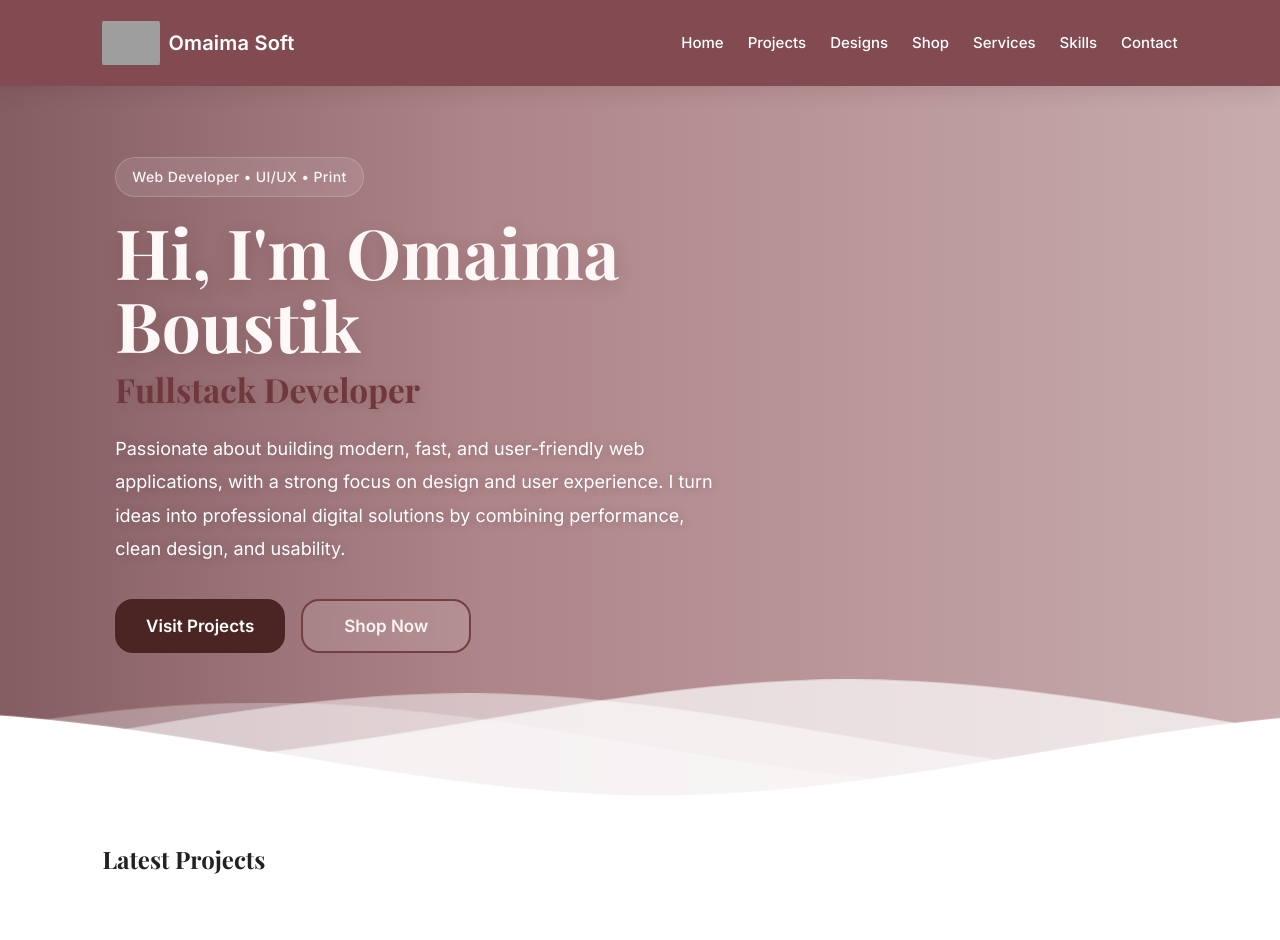
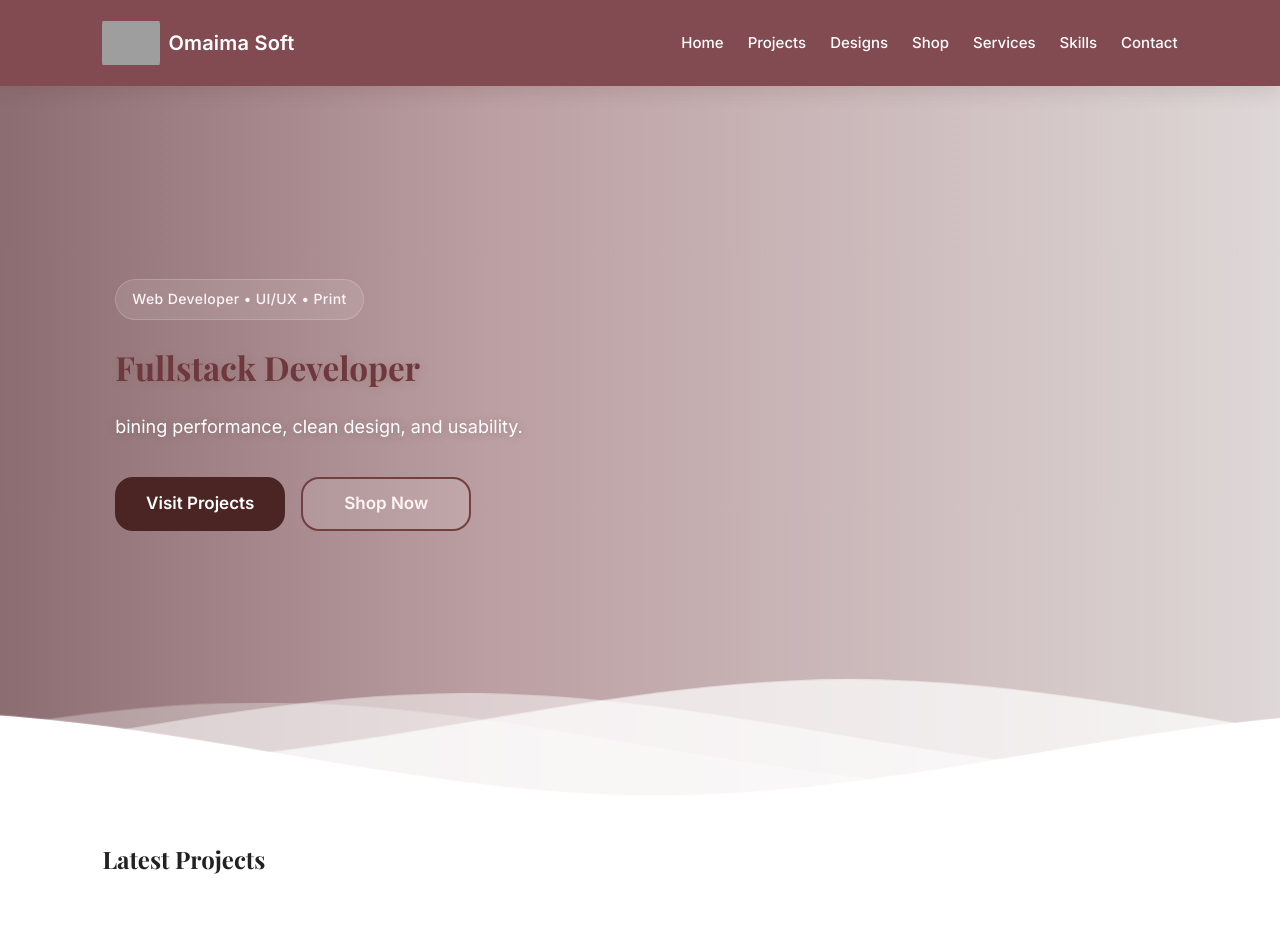
Before and after one commit to omaimasoft/my-portfolio, a Django app: page / in a window 1280 px wide. Shown: the top 940 px of the page. Run offline with Django 5.2, Linux system fonts and the light colour scheme; data that the repository does not hold is empty; grey boxes are pictures that could not be loaded.

Commit message:
Update project

```diff
--- a/projects/static/css/home.css
+++ b/projects/static/css/home.css
@@ -360,7 +360,7 @@
     align-items: stretch;
     justify-content: center;
     overflow: hidden;
-    background-color: #c9969d83;
+    /* background-color: #c9969d83; */
     background-size: cover;
     background-position: center center;
     background-repeat: no-repeat;
--- a/projects/templates/projects/home.html
+++ b/projects/templates/projects/home.html
@@ -44,13 +44,11 @@ Modern websites, branding visuals, and print-ready design solutions by Omaima Bo
         <div class="hero-main__content">
             <span class="hero-main__tag">Web Developer • UI/UX • Print</span>
 
-            <h1 class="hero-main__title">Hi, I'm Omaima Boustik</h1>
+            <h1 class="hero-main__title"></h1>
             <h2 class="hero-main__subtitle">Fullstack Developer</h2>
 
             <p class="hero-main__text">
-                Passionate about building modern, fast, and user-friendly web applications,
-                with a strong focus on design and user experience.
-                I turn ideas into professional digital solutions by combining performance,
+               bining performance,
                 clean design, and usability.
             </p>
 
```
